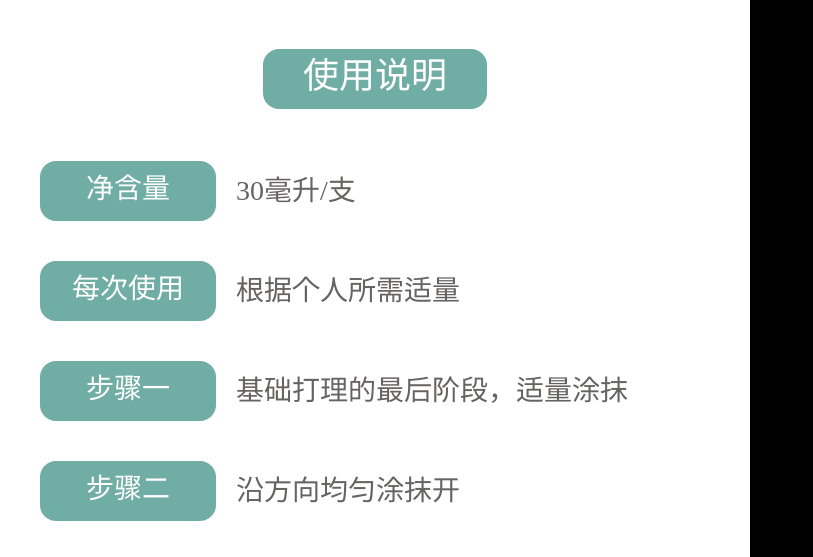
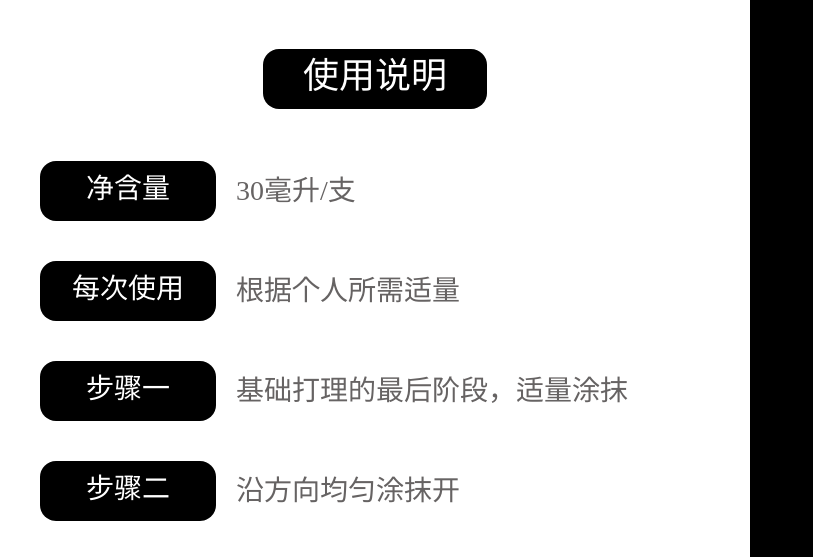
Before and after one commit to lanvital/md-to-html, a website: page demo.html in a window 1280 px wide. Shown: the part 243-800 px from the top of the page, without its empty margins (0-813 px from the left). Drawn offline with Linux system fonts and the light colour scheme; a web font is replaced by a local one.

Commit message:
修改样式

```diff
--- a/config.css
+++ b/config.css
@@ -1,4 +1,8 @@
 :root{
     /* 主题色 */
-    --primary-color: #70ADA5;
+    --primary-color: #000000;
+    /* 主题色快内的文字颜色 */
+    --primary-text-color: #FFFFFF;
+    /* 文字颜色 */
+    --text-color: #666363;
 }
--- a/index.css
+++ b/index.css
@@ -1,8 +1,3 @@
-:root{
-    /* --primary-color: #70ADA5; */
-    --primary-text-color: #FFFFFF;
-    --text-color: #666363;
-}
 html{
     font-size: 62.5%;
 }
```
